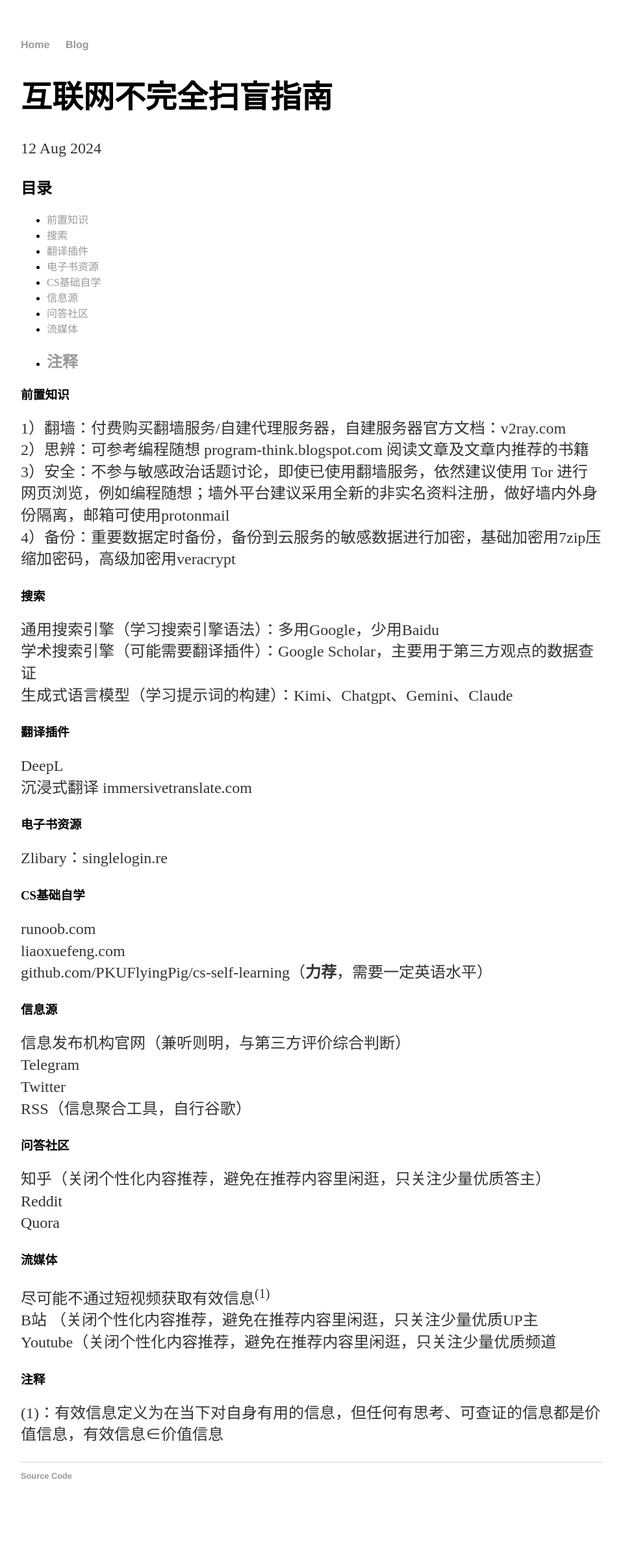
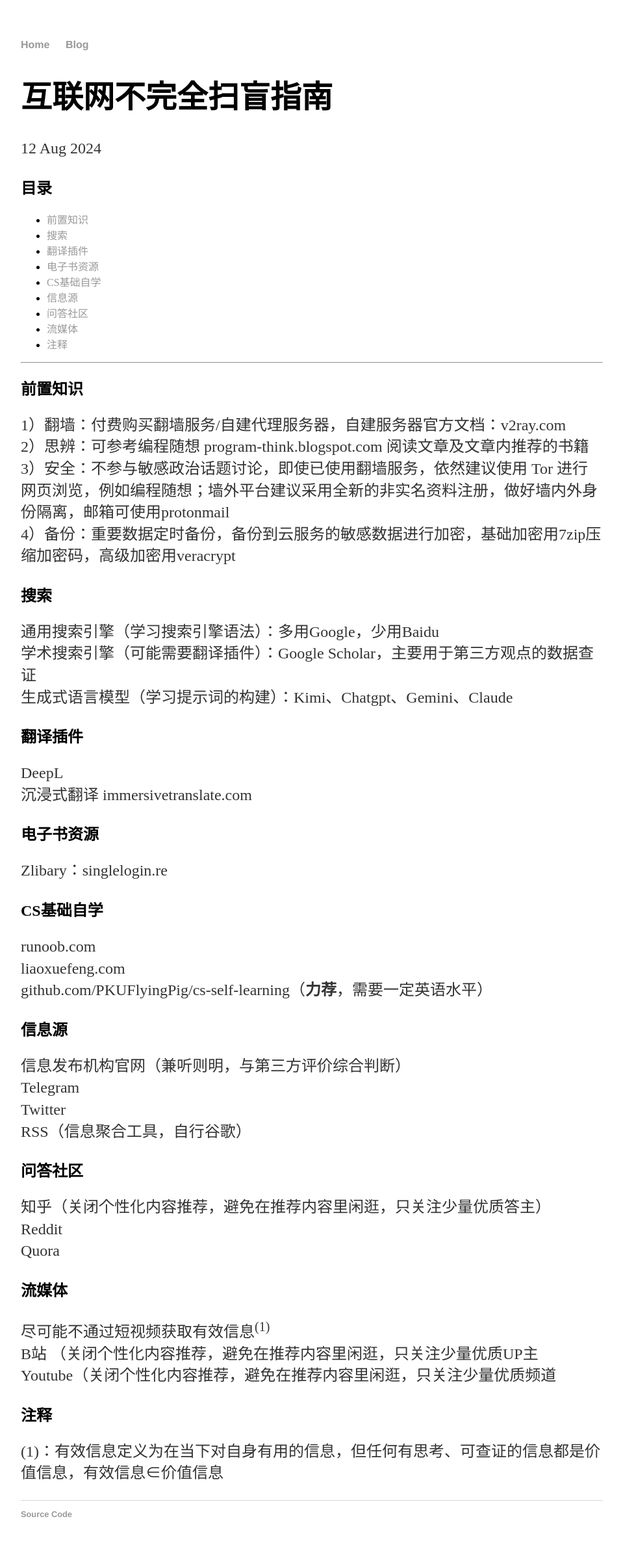
Before and after one commit to cnt2/cnt2.github.io, a Jekyll site: the page built from _posts/2024-08-12-get-information.md, in a window 1280 px wide. Shown: the whole page at 65% size, without its empty margins (160-1119 px from the left). Built offline with Jekyll 4.4.1, drawn with Linux system fonts in a browser that asks for light colours; before the commit the page ends 2338 px from its top, so only the background shows below that.

```diff
--- a/_posts/2024-08-12-get-information.md
+++ b/_posts/2024-08-12-get-information.md
@@ -13,46 +13,47 @@ data: 2024-08-12
 - [问答社区](#问答社区)
 - [流媒体](#流媒体)
 - [注释](#注释)
+
 ---
 
-### 前置知识
+## 前置知识
 1）翻墙：付费购买翻墙服务/自建代理服务器，自建服务器官方文档：v2ray.com
 2）思辨：可参考编程随想 program-think.blogspot.com 阅读文章及文章内推荐的书籍
 3）安全：不参与敏感政治话题讨论，即使已使用翻墙服务，依然建议使用 Tor 进行网页浏览，例如编程随想；墙外平台建议采用全新的非实名资料注册，做好墙内外身份隔离，邮箱可使用protonmail
 4）备份：重要数据定时备份，备份到云服务的敏感数据进行加密，基础加密用7zip压缩加密码，高级加密用veracrypt
 
-### 搜索
+## 搜索
  通用搜索引擎（学习搜索引擎语法）：多用Google，少用Baidu
  学术搜索引擎（可能需要翻译插件）：Google Scholar，主要用于第三方观点的数据查证
  生成式语言模型（学习提示词的构建）：Kimi、Chatgpt、Gemini、Claude
 
-### 翻译插件
+## 翻译插件
  DeepL
  沉浸式翻译 immersivetranslate.com
 
-### 电子书资源
+## 电子书资源
  Zlibary：singlelogin.re
 
-### CS基础自学
+## CS基础自学
  runoob.com
  liaoxuefeng.com
  github.com/PKUFlyingPig/cs-self-learning（**力荐**，需要一定英语水平）
 
-### 信息源
+## 信息源
  信息发布机构官网（兼听则明，与第三方评价综合判断）
  Telegram
  Twitter
  RSS（信息聚合工具，自行谷歌）
 
-### 问答社区
+## 问答社区
  知乎（关闭个性化内容推荐，避免在推荐内容里闲逛，只关注少量优质答主）
  Reddit
  Quora
 
-### 流媒体
+## 流媒体
  尽可能不通过短视频获取有效信息<sup>(1)</sup>
  B站 （关闭个性化内容推荐，避免在推荐内容里闲逛，只关注少量优质UP主
  Youtube（关闭个性化内容推荐，避免在推荐内容里闲逛，只关注少量优质频道
 
-### 注释
+## 注释
 (1)：有效信息定义为在当下对自身有用的信息，但任何有思考、可查证的信息都是价值信息，有效信息∈价值信息
```
